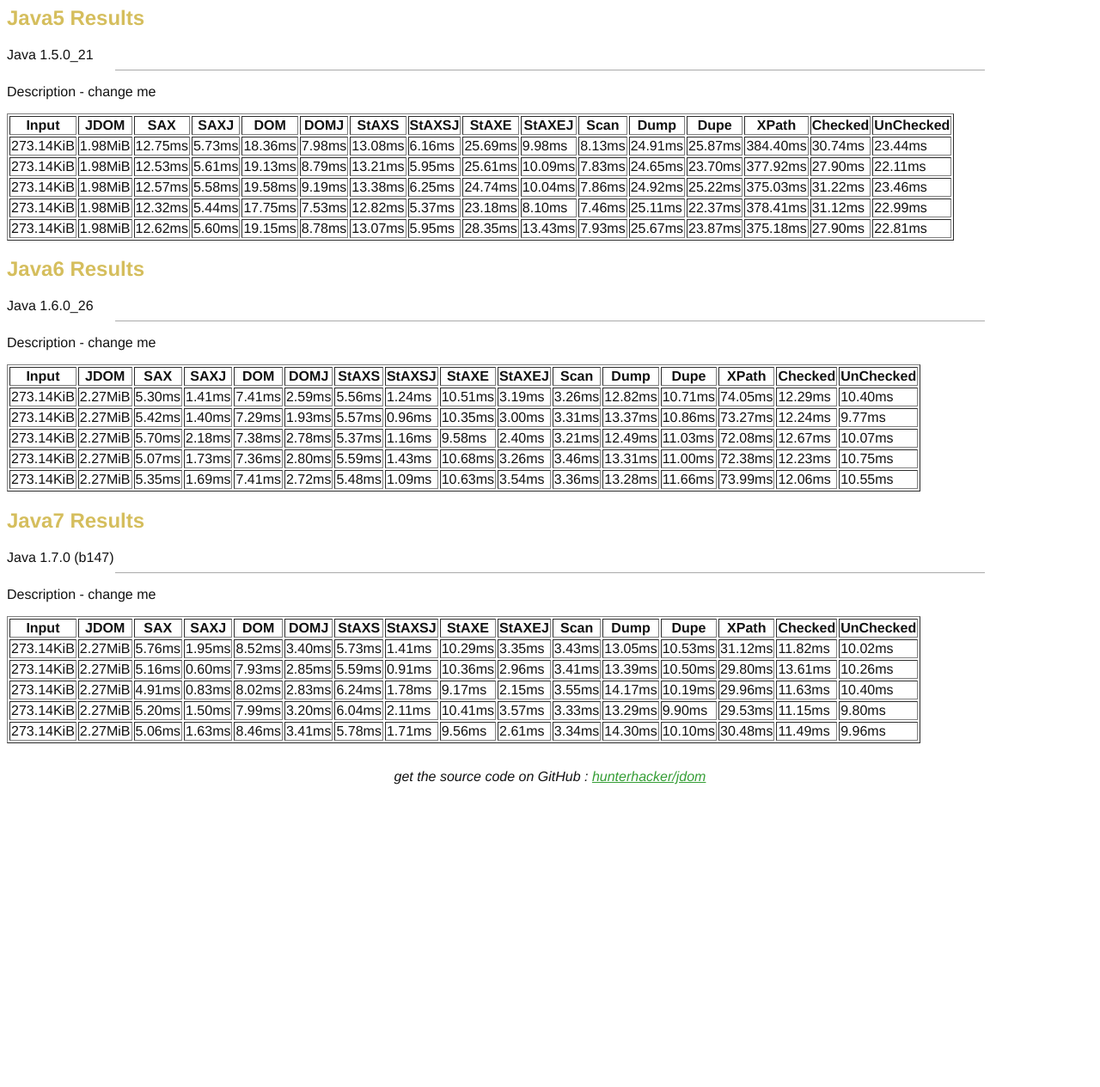
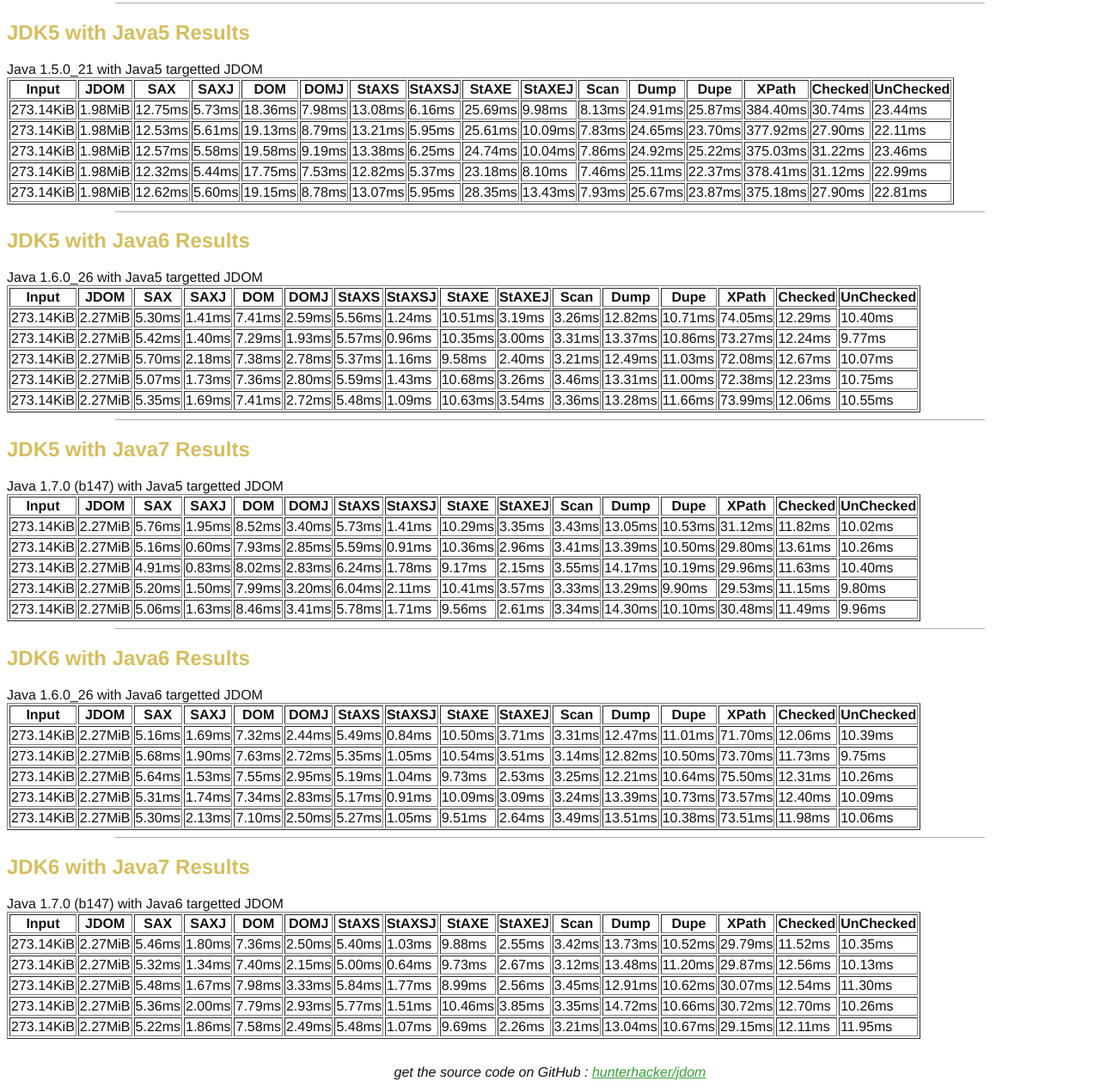
Before and after one commit to hunterhacker/jdom, a plain HTML site: page jdom2/performanceJDK.html in a window 1280 px wide. Shown: the part 666-1931 px from the top of the page at 86% size. Before the commit the page ends 1587 px from the top, so only its background shows below. Drawn offline with Linux system fonts and the light colour scheme.

Commit message:
Add Java6 level compile results.

```diff
--- a/jdom2/performanceJDK.html
+++ b/jdom2/performanceJDK.html
@@ -61,13 +61,11 @@
 	The following tests were run one after the next, on my laptop.
 	<p>
 
-	<h2>Java5 Results</h2>
+	<hr/>
+	<h2>JDK5 with Java5 Results</h2>
 
-	Java 1.5.0_21
+	Java 1.5.0_21 with Java5 targetted JDOM
 
-	<hr/>
-	<p/>
-	Description - change me
 	<br />
 	<table border="1">
 		<tr><th>Input</th><th>JDOM</th><th>SAX</th><th>SAXJ</th><th>DOM</th><th>DOMJ</th><th>StAXS</th><th>StAXSJ</th><th>StAXE</th><th>StAXEJ</th><th>Scan</th><th>Dump</th><th>Dupe</th><th>XPath</th><th>Checked</th><th>UnChecked</th></tr>
@@ -78,13 +76,11 @@
 		<tr><td>273.14KiB</td><td>1.98MiB</td><td>12.62ms</td><td>5.60ms</td><td>19.15ms</td><td>8.78ms</td><td>13.07ms</td><td>5.95ms</td><td>28.35ms</td><td>13.43ms</td><td>7.93ms</td><td>25.67ms</td><td>23.87ms</td><td>375.18ms</td><td>27.90ms</td><td>22.81ms</td></tr>
 	</table>
 
-	<h2>Java6 Results</h2>
+	<hr/>
+	<h2>JDK5 with Java6 Results</h2>
 
-	Java 1.6.0_26
+	Java 1.6.0_26 with Java5 targetted JDOM
 
-	<hr/>
-	<p/>
-	Description - change me
 	<br />
 	<table border="1">
 		<tr><th>Input</th><th>JDOM</th><th>SAX</th><th>SAXJ</th><th>DOM</th><th>DOMJ</th><th>StAXS</th><th>StAXSJ</th><th>StAXE</th><th>StAXEJ</th><th>Scan</th><th>Dump</th><th>Dupe</th><th>XPath</th><th>Checked</th><th>UnChecked</th></tr>
@@ -96,12 +92,11 @@
 	</table>
 
 
-	<h2>Java7 Results</h2>
+	<hr/>
+	<h2>JDK5 with Java7 Results</h2>
 
-	Java 1.7.0   (b147)
-	<hr/>
-	<p/>
-	Description - change me
+	Java 1.7.0 (b147) with Java5 targetted JDOM
+
 	<br />
 	<table border="1">
 		<tr><th>Input</th><th>JDOM</th><th>SAX</th><th>SAXJ</th><th>DOM</th><th>DOMJ</th><th>StAXS</th><th>StAXSJ</th><th>StAXE</th><th>StAXEJ</th><th>Scan</th><th>Dump</th><th>Dupe</th><th>XPath</th><th>Checked</th><th>UnChecked</th></tr>
@@ -113,6 +108,37 @@
 	</table>
 
 
+	<hr/>
+	<h2>JDK6 with Java6 Results</h2>
+
+	Java 1.6.0_26 with Java6 targetted JDOM
+
+	<br />
+	<table border="1">
+		<tr><th>Input</th><th>JDOM</th><th>SAX</th><th>SAXJ</th><th>DOM</th><th>DOMJ</th><th>StAXS</th><th>StAXSJ</th><th>StAXE</th><th>StAXEJ</th><th>Scan</th><th>Dump</th><th>Dupe</th><th>XPath</th><th>Checked</th><th>UnChecked</th></tr>
+		<tr><td>273.14KiB</td><td>2.27MiB</td><td>5.16ms</td><td>1.69ms</td><td>7.32ms</td><td>2.44ms</td><td>5.49ms</td><td>0.84ms</td><td>10.50ms</td><td>3.71ms</td><td>3.31ms</td><td>12.47ms</td><td>11.01ms</td><td>71.70ms</td><td>12.06ms</td><td>10.39ms</td></tr>
+		<tr><td>273.14KiB</td><td>2.27MiB</td><td>5.68ms</td><td>1.90ms</td><td>7.63ms</td><td>2.72ms</td><td>5.35ms</td><td>1.05ms</td><td>10.54ms</td><td>3.51ms</td><td>3.14ms</td><td>12.82ms</td><td>10.50ms</td><td>73.70ms</td><td>11.73ms</td><td>9.75ms</td></tr>
+		<tr><td>273.14KiB</td><td>2.27MiB</td><td>5.64ms</td><td>1.53ms</td><td>7.55ms</td><td>2.95ms</td><td>5.19ms</td><td>1.04ms</td><td>9.73ms</td><td>2.53ms</td><td>3.25ms</td><td>12.21ms</td><td>10.64ms</td><td>75.50ms</td><td>12.31ms</td><td>10.26ms</td></tr>
+		<tr><td>273.14KiB</td><td>2.27MiB</td><td>5.31ms</td><td>1.74ms</td><td>7.34ms</td><td>2.83ms</td><td>5.17ms</td><td>0.91ms</td><td>10.09ms</td><td>3.09ms</td><td>3.24ms</td><td>13.39ms</td><td>10.73ms</td><td>73.57ms</td><td>12.40ms</td><td>10.09ms</td></tr>
+		<tr><td>273.14KiB</td><td>2.27MiB</td><td>5.30ms</td><td>2.13ms</td><td>7.10ms</td><td>2.50ms</td><td>5.27ms</td><td>1.05ms</td><td>9.51ms</td><td>2.64ms</td><td>3.49ms</td><td>13.51ms</td><td>10.38ms</td><td>73.51ms</td><td>11.98ms</td><td>10.06ms</td></tr>
+	</table>
+
+
+	<hr/>
+	<h2>JDK6 with Java7 Results</h2>
+
+	Java 1.7.0 (b147) with Java6 targetted JDOM
+
+	<br />
+	<table border="1">
+		<tr><th>Input</th><th>JDOM</th><th>SAX</th><th>SAXJ</th><th>DOM</th><th>DOMJ</th><th>StAXS</th><th>StAXSJ</th><th>StAXE</th><th>StAXEJ</th><th>Scan</th><th>Dump</th><th>Dupe</th><th>XPath</th><th>Checked</th><th>UnChecked</th></tr>
+		<tr><td>273.14KiB</td><td>2.27MiB</td><td>5.46ms</td><td>1.80ms</td><td>7.36ms</td><td>2.50ms</td><td>5.40ms</td><td>1.03ms</td><td>9.88ms</td><td>2.55ms</td><td>3.42ms</td><td>13.73ms</td><td>10.52ms</td><td>29.79ms</td><td>11.52ms</td><td>10.35ms</td></tr>
+		<tr><td>273.14KiB</td><td>2.27MiB</td><td>5.32ms</td><td>1.34ms</td><td>7.40ms</td><td>2.15ms</td><td>5.00ms</td><td>0.64ms</td><td>9.73ms</td><td>2.67ms</td><td>3.12ms</td><td>13.48ms</td><td>11.20ms</td><td>29.87ms</td><td>12.56ms</td><td>10.13ms</td></tr>
+		<tr><td>273.14KiB</td><td>2.27MiB</td><td>5.48ms</td><td>1.67ms</td><td>7.98ms</td><td>3.33ms</td><td>5.84ms</td><td>1.77ms</td><td>8.99ms</td><td>2.56ms</td><td>3.45ms</td><td>12.91ms</td><td>10.62ms</td><td>30.07ms</td><td>12.54ms</td><td>11.30ms</td></tr>
+		<tr><td>273.14KiB</td><td>2.27MiB</td><td>5.36ms</td><td>2.00ms</td><td>7.79ms</td><td>2.93ms</td><td>5.77ms</td><td>1.51ms</td><td>10.46ms</td><td>3.85ms</td><td>3.35ms</td><td>14.72ms</td><td>10.66ms</td><td>30.72ms</td><td>12.70ms</td><td>10.26ms</td></tr>
+		<tr><td>273.14KiB</td><td>2.27MiB</td><td>5.22ms</td><td>1.86ms</td><td>7.58ms</td><td>2.49ms</td><td>5.48ms</td><td>1.07ms</td><td>9.69ms</td><td>2.26ms</td><td>3.21ms</td><td>13.04ms</td><td>10.67ms</td><td>29.15ms</td><td>12.11ms</td><td>11.95ms</td></tr>
+	</table>
+
 
     <div class="footer">
       get the source code on GitHub : <a href="http://github.com/hunterhacker/jdom">hunterhacker/jdom</a>
```
